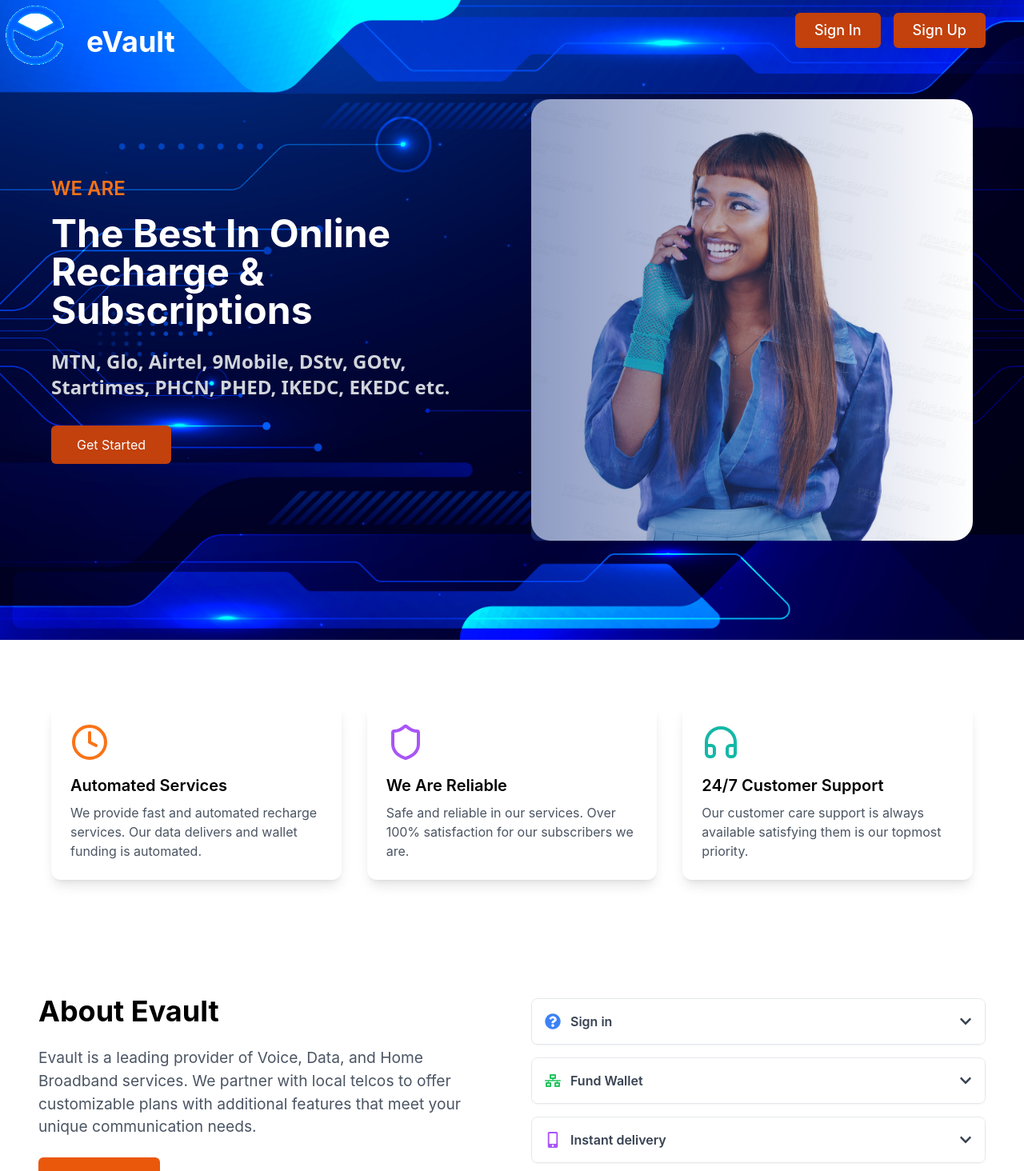
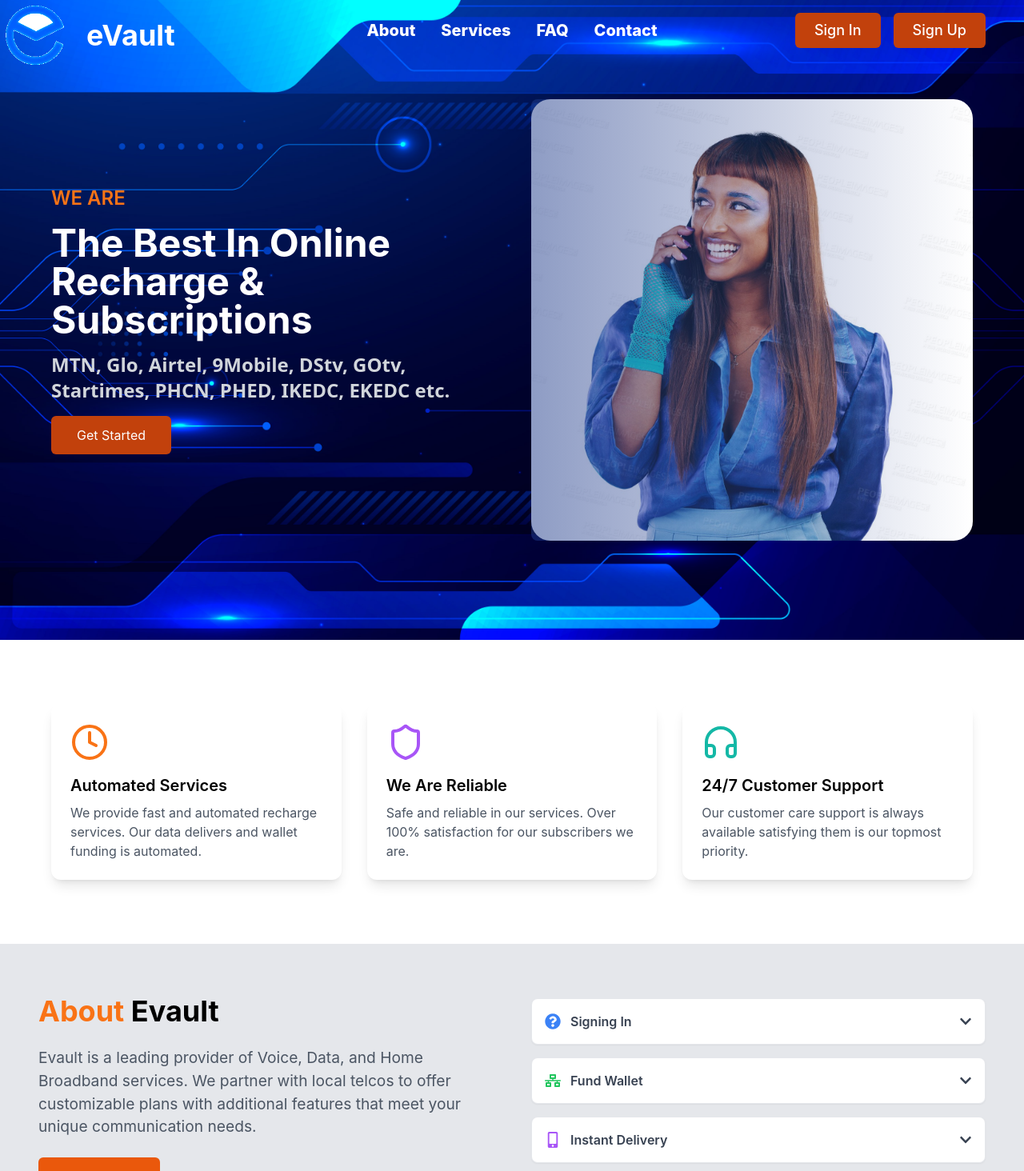
Before and after one commit to Lycan-Xx/evault_web, a React (Vite) app: page / in a window 1280 px wide. Shown: the top 1464 px of the page at 80% size. Built offline with nearby package versions, Linux system fonts and the light colour scheme.

Commit message:
added some modifications

```diff
--- a/src/components/About.jsx
+++ b/src/components/About.jsx
@@ -8,7 +8,7 @@
     {
       id: 1,
       icon: <FaQuestionCircle />,
-      question: "Sign in",
+      question: "Signing In",
       answer: "Firstly you need to create an account and sign in using your registered username & password",
       color: 'blue'
     },
@@ -22,14 +22,14 @@
     {
       id: 3,
       icon: <FaMobileAlt />,
-      question: "Instant delivery",
+      question: "Instant Delivery",
       answer: "You can easily check your data balance directly through our platform. Simply log in to your account, navigate to the data services section, and view your current data balance in real-time.",
       color: 'purple'
     },
     {
       id: 4,
       icon: <FaCreditCard />,
-      question: "Place order",
+      question: "Place Order",
       answer: "Yes, we accept both recharge card pins and VTU (Virtual Top-Up) for airtime conversion. Our flexible platform supports multiple payment methods to provide you with convenient options.",
       color: 'orange'
     }
@@ -40,12 +40,12 @@
   }
 
   return (
-    <section className="bg-white py-16 px-6 md:px-12">
+    <section className="bg-gray-200 py-16 px-6 md:px-12">
       <div className="container mx-auto flex flex-col md:flex-row items-center">
         {/* Left Side - Company Description */}
         <div className="md:w-1/2 mb-8 md:mr-12">
           <h2 className="text-4xl font-bold text-black mb-6">
-            About Evault
+            <span className='text-orange-500'>About</span> Evault
           </h2>
           <p className="text-gray-600 mb-6 text-[1.2rem]">
             Evault is a leading provider of Voice, Data, and Home Broadband services.
--- a/src/components/Footer.jsx
+++ b/src/components/Footer.jsx
@@ -47,9 +47,17 @@
           </div>
         </div>
 
-        <div className="border-t border-gray-700 mt-12 pt-8 text-center text-gray-300">
-          <p>&copy; {new Date().getFullYear()} eVault. All rights reserved.</p>
-        </div>
+		<div className='border-t border-gray-700 mt-12 pt-8 text-gray-300 flex justify-between items-center'>
+			<p className='text-left text-gray-300 mt-12'>Powered By <b>iSERVEBAY</b></p>
+			<div className='text-right text-gray-300 mt-12 flex items-center'>
+				<a href="#">Privacy Policy</a> <span className='mx-2'> | </span>
+				<a href="#">Terms & Conditions</a>
+				</div>
+				</div>
+
+
+
+
       </div>
     </footer>
   );
--- a/src/components/Hero.jsx
+++ b/src/components/Hero.jsx
@@ -1,23 +1,77 @@
 import React from 'react';
+import { useState } from 'react';
 
 const Hero = () => {
-  const scrollToSection = (section) => {
-    // Implement your scroll logic here
-    console.log(`Scrolling to ${section}`);
+  const [mobileMenuOpen, setMobileMenuOpen] = useState(false);
+
+  const scrollToSection = (sectionId) => {
+    const section = document.getElementById(sectionId);
+    if (section) {
+      section.scrollIntoView({ behavior: 'smooth' });
+    }
   };
 
   return (
     <div className="relative px-6 md:px-16 py-20 h-screen bg-[url('./src/components/assets/hero-image.jpg')] bg-cover bg-center">
+      {/* Navigation Links */}
+      <div className="absolute top-6 left-0 right-0 z-20">
+        <div className="flex justify-center space-x-8">
+          <a
+            href="#about"
+            className="text-white hover:text-orange-500 transition-colors duration-300 text-xl font-extrabold"
+            onClick={(e) => {
+              e.preventDefault();
+              scrollToSection('about');
+            }}
+          >
+            About
+          </a>
+          <a
+            href="#services"
+            className="text-white hover:text-orange-500 transition-colors duration-300 text-xl font-extrabold"
+            onClick={(e) => {
+              e.preventDefault();
+              scrollToSection('services');
+            }}
+          >
+            Services
+          </a>
+          <a
+            href="#faq"
+            className="text-white hover:text-orange-500 transition-colors duration-300 text-xl font-extrabold"
+            onClick={(e) => {
+              e.preventDefault();
+              scrollToSection('faq');
+            }}
+          >
+            FAQ
+          </a>
+          <a
+            href="#contact"
+            className="text-white hover:text-orange-500 transition-colors duration-300 text-xl font-extrabold"
+            onClick={(e) => {
+              e.preventDefault();
+              scrollToSection('contact');
+            }}
+          >
+            Contact
+          </a>
+        </div>
+      </div>
+
       {/* Logo */}
-      <div className="absolute top-0 left-0">
-        <img src="./src/components/assets/evault_main_logo.png" alt="logo" className='w-[90px] h-[90px] object-contain' />
+      <div className="absolute top-0 left-0 sm:top-0 sm:left-0">
+        <img
+          src="./src/components/assets/evault_main_logo.png"
+          alt="logo"
+          className='w-[90px] h-[90px] object-contain'
+        />
       </div>
 
       {/* Title */}
-      <div className="text-4xl text-white font-bold pl-2 absolute top-8 left-[100px]">
+      <div className="text-4xl text-white font-bold pl-2 absolute top-6 left-[100px]">
         <h1>eVault</h1>
       </div>
-
 
       {/* Sign In / Sign Up Buttons */}
       <div className="absolute top-6 right-6 md:top-4 md:right-12 flex items-center space-x-4 z-10">
@@ -32,9 +86,9 @@
       </div>
 
       {/* Main Content */}
-      <div className="max-w-7xl mx-auto grid md:grid-cols-2 gap-12 items-center h-full">
-        <div>
-          <span className="text-orange-500 font-semibold text-2xl">WE ARE</span>
+      <div className="max-w-7xl mx-auto grid md:grid-cols-2 gap-12 items-center h-full pt-20 sm:pt-0">
+        <div className="space-y-4">
+          <span className="text-orange-500 font-semibold text-2xl block">WE ARE</span>
           <h1 className="text-4xl md:text-5xl font-bold text-white mt-4 mb-6">
             The Best In Online Recharge & Subscriptions
           </h1>
--- a/src/components/Navbar.jsx
+++ b/src/components/Navbar.jsx
@@ -28,26 +28,21 @@
         <div className="text-white text-3xl font-bold"> eVault </div>
 
         <div className="hidden md:flex space-x-8">
-          <a
+        <a
             href="#"
             className="text-white hover:text-orange-700 text-xl font-bold"
-            onClick={() => scrollToSection("Home")}
+            onClick={() => scrollToSection("About")}
           >
-            Home
-          </a>
+            About
+            </a>
+
           <a
             href="#"
             className="text-white hover:text-orange-700 text-xl font-bold"
             onClick={() => scrollToSection("Services")}
           >
             Services
-          </a>
-          <a
-            href="#"
-            className="text-white hover:text-orange-700 text-xl font-bold"
-            onClick={() => scrollToSection("About")}
-          >
-            About
+
           </a>
           <a
             href="#"
```
Also changed, not shown: src/index.css (indentation only).
